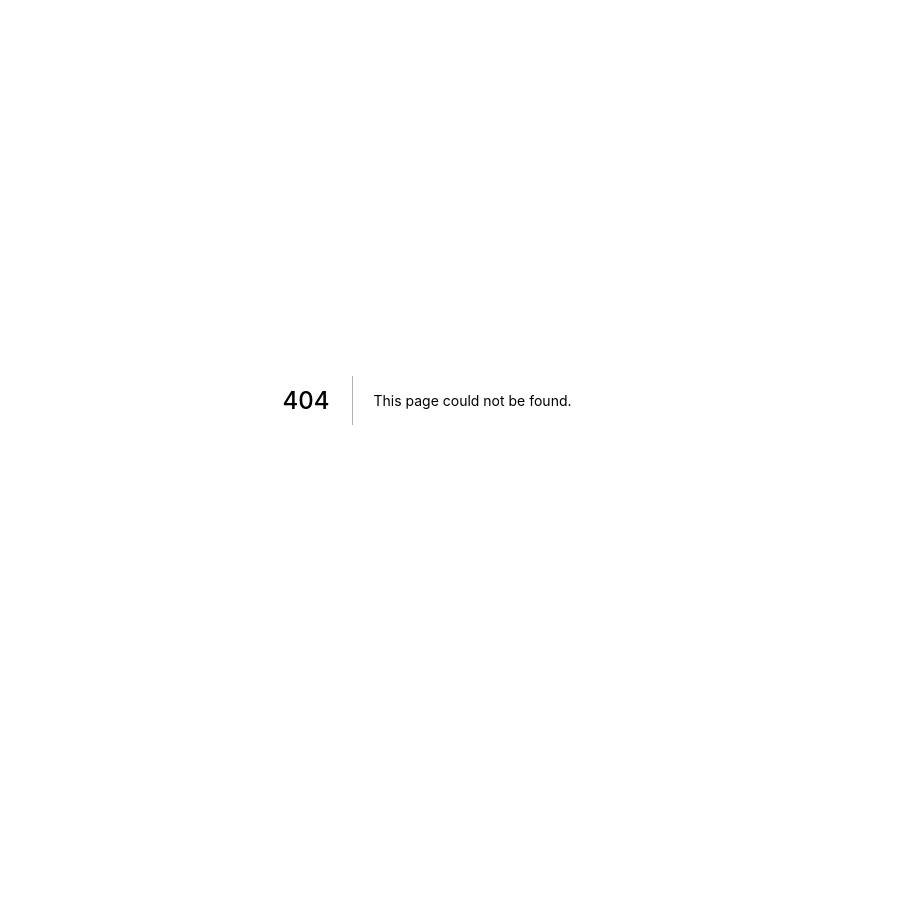
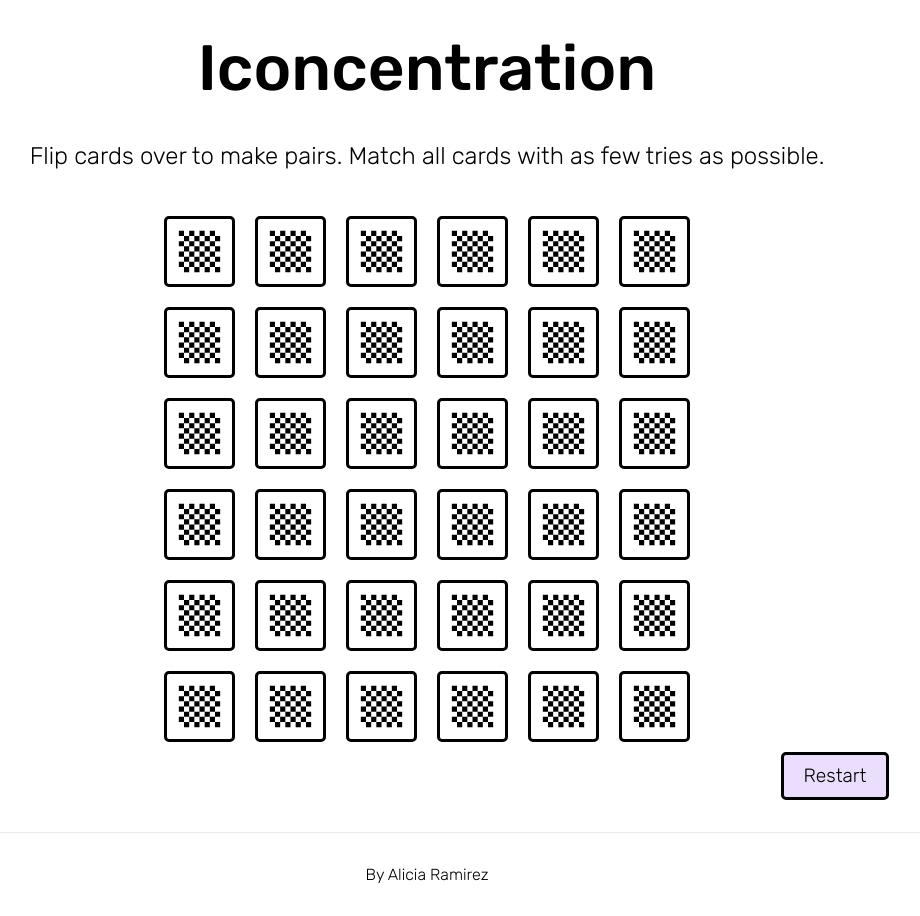
Before and after one commit to coopersita/iconcentration, a Next.js app: page /iconcentration/game in a window 1280 px wide. Before the commit this address had no page. Shown: the whole page, without its empty margins (213-1133 px from the left). Before the commit the page ends 800 px from the top, so only its background shows below. Built offline with nearby package versions, Linux system fonts and the light colour scheme.

Commit message:
finished

```diff
--- a/components/Card.js
+++ b/components/Card.js
@@ -156,7 +156,7 @@ import {
   GrSun,
 } from "react-icons/gr";
 
-export default function Card({ iconSet, index, callback, face }) {
+export default function Card({ iconSet, index, callback }) {
   const icons1 = [
     <DiReact key="DiReact" />,
     <DiAndroid key="DiAndroid" />,
@@ -334,9 +334,5 @@ export default function Card({ iconSet, index, callback, face }) {
       break;
   }
 
-  return (
-    <button onClick={callback} data-index={face}>
-      {icon}
-    </button>
-  );
+  return <button onClick={callback}>{icon}</button>;
 }
--- a/next.config.js
+++ b/next.config.js
@@ -1,3 +1,12 @@
 module.exports = {
   reactStrictMode: true,
-}
+  basePath: "/iconcentration",
+  assetPrefix: "/iconcentrarion",
+  async exportPathMap() {
+    const paths = {
+      "/": { page: "/" },
+      "/game": { page: "/game" },
+    };
+    return paths;
+  },
+};
--- a/package.json
+++ b/package.json
@@ -5,7 +5,8 @@
     "dev": "next dev",
     "build": "next build",
     "start": "next start",
-    "lint": "next lint"
+    "lint": "next lint",
+    "export" : "next export"
   },
   "dependencies": {
     "framer-motion": "^5.5.5",
--- a/pages/game.js
+++ b/pages/game.js
@@ -2,17 +2,19 @@ import Head from "next/head";
 import { useRouter } from "next/router";
 import Link from "next/link";
 import { motion } from "framer-motion";
-import { useState } from "react";
+import { useState, useEffect } from "react";
 
 import ReactCardFlip from "react-card-flip";
 import Card from "../components/card";
-import GiEmptyChessboard from "react-icons/gi";
 import styles from "../styles/Game.module.css";
 
 export default function Game() {
   const { query } = useRouter();
-
-  // const [flipCout, setFlipCout] = useState(0);
+  const [flipCout, setFlipCout] = useState([]);
+  const [tileOrder, setTileOrder] = useState([]);
+  const [cardsFlipped, setCardsFlipped] = useState([]);
+  const [cardsMatched, setCardsMatched] = useState([]);
+  const [isFinished, setFinished] = useState(false);
 
   let tileNumber = 0;
   let tileTransition = 0;
@@ -66,60 +68,109 @@ export default function Game() {
       break;
   }
 
-  const [cardsFlipped, setCardsFlipped] = useState(
-    Array(tileNumber).fill(false)
-  );
+  function shuffle(a) {
+    for (let i = a.length - 1; i > 0; i--) {
+      const j = Math.floor(Math.random() * (i + 1));
+      [a[i], a[j]] = [a[j], a[i]];
+    }
+    return a;
+  }
 
+  useEffect(() => {
     let counter = tileNumber / 2;
 
-  let iconSet = [...Array(counter).keys()];
+    let iconSet = [...Array(50).keys()];
     while (counter > 0) {
       const index = Math.floor(Math.random() * iconSet.length);
       tiles.push(iconSet.splice(index, 1));
       counter--;
     }
 
-  const handleFlip = (e) => {
-    const index = e.target.dataset.index;
-    console.log(cardsFlipped[index]);
-    if (cardsFlipped[index] === false) {
-      // const flipCount = props.cardsFlipped();
-      let tempCards = cardsFlipped;
-      tempCards[index] = true;
-      setCardsFlipped(tempCards);
-      console.log(cardsFlipped[index]);
+    setTileOrder(shuffle(tiles.concat(tiles)));
 
+    setCardsFlipped(Array(tileNumber).fill(false));
+    setCardsMatched(Array(tileNumber).fill(false));
+  }, []);
+
+  const handleFlip = (index) => {
+    if (!flipCout.includes(index) && flipCout.length <= 2) {
+      let count = flipCout;
+      flipCout.push(index);
+      setFlipCout(count);
+      setCardsFlipped((prev) =>
+        prev.map((el, i) => {
+          if (i === index) {
+            return true;
+          }
+          return el;
+        })
+      );
+    }
+  };
+
+  useEffect(() => {
+    if (flipCout.length === 2) {
+      let isMatch = false;
+      if (tileOrder[flipCout[0]] === tileOrder[flipCout[1]]) {
+        isMatch = true;
+      }
+      if (!isMatch) {
         setTimeout(() => {
-        tempCards[index] = false;
-        setCardsFlipped(tempCards);
+          setCardsFlipped((prev) =>
+            prev.map((el, i) => {
+              if (flipCout.includes(i)) {
+                return false;
+              }
+              return el;
+            })
+          );
         }, tileTransition * 1000);
+      } else {
+        isMatch = false;
+        setCardsMatched((prev) =>
+          prev.map((el, i) => {
+            if (flipCout.includes(i)) {
+              return true;
             }
+            return el;
+          })
+        );
+      }
+      setFlipCout([]);
+    }
+  }, [
+    cardsFlipped,
+    tileTransition,
+    flipCout,
+    tileOrder,
+    cardsMatched,
+    tileNumber,
+  ]);
 
-    //   if (props.cardsFlipped == 2) {
-    //     setTimeout(() => {
-    //       setFlipped(false);
-    //     }, props.speed * 1000);
-    //   }
-    // } else {
-    //   setFlipped(false);
-    // }
-  };
-  //duplicat the array and shuffle
-  const tileOrder = tiles.concat(tiles).sort((a, b) => 0.5 - Math.random());
+  useEffect(() => {
+    if (cardsMatched.filter(Boolean).length == tileNumber) {
+      setFinished(true);
+    }
+  }, [cardsMatched, tileNumber]);
+
   let cards = tileOrder.map((e, i) => (
-    <ReactCardFlip
-      isFlipped={cardsFlipped[i]}
-      flipDirection="horizontal"
+    <div
+      className={`${cardsMatched[i] ? styles.matched : ""} ${
+        isFinished ? styles.finished : ""
+      }`}
       key={"card" + i + "-" + e}
     >
-      <Card iconSet={2} index={50} callback={handleFlip} face={e} />
+      <ReactCardFlip isFlipped={cardsFlipped[i]} flipDirection="horizontal">
         <Card
-        iconSet={parseInt(query.icons)}
-        index={e}
-        callback={handleFlip}
-        face={e}
+          iconSet={2}
+          index={50}
+          callback={() => {
+            handleFlip(i);
+          }}
         />
+        <Card iconSet={parseInt(query.icons)} index={e} callback={null} />
       </ReactCardFlip>
+    </div>
   ));
 
   return (
@@ -138,7 +189,7 @@ export default function Game() {
           <div className={gridSize + " grid"}>{cards}</div>
 
           <Link href="/" passHref>
-            <button className="start">Back</button>
+            <button className="start">Restart</button>
           </Link>
         </main>
         <footer className="footer">
--- a/styles/Game.module.css
+++ b/styles/Game.module.css
@@ -26,3 +26,11 @@
 .grid10 {
     width: calc(91px * 10);
 }
+
+.matched button {
+    background-color: var(--green);
+}
+
+.finished button {
+    background-color: var(--purple);
+}
--- a/styles/globals.css
+++ b/styles/globals.css
@@ -1,3 +1,9 @@
+:root {
+  --purple: rgb(234, 222, 252);
+  --yellow: rgb(252, 255, 219);
+  --green: rgb(228, 255, 219);
+}
+
 html,
 body {
   padding: 0;
@@ -39,6 +45,7 @@ button {
   border-radius: 5px;
   margin: 0 2em;
   font-size: 1.2em;
+  transition: 1s;
 }
 
 .container {
@@ -102,9 +109,9 @@ button {
 .start {
   display: block;
   margin-left: auto;
-  background-color: rgb(234, 222, 252);
+  background-color: var(--purple);
 }
 
 .selected {
-  background-color: rgb(252, 255, 219);
+  background-color: var(--yellow);
 }
```
Lines whose indentation alone changed are shown as unchanged.
